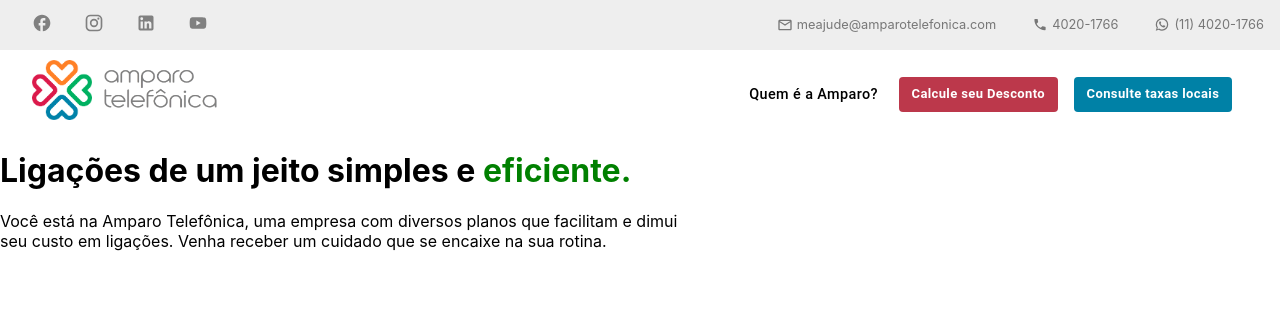
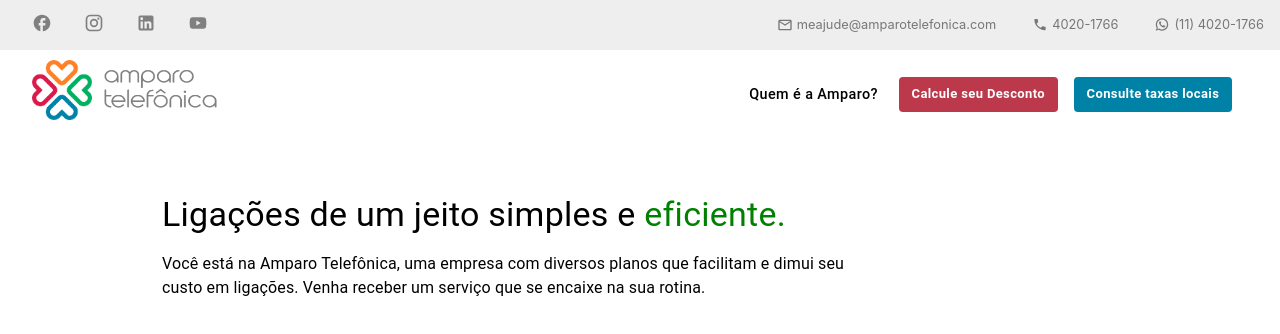
Before and after one commit to joaoreisjpk/Amparo-Saude-Challenge, a Next.js app: page / in a window 1280 px wide. Shown: the top 334 px of the page. Built offline with nearby package versions, Linux system fonts and the light colour scheme.

Commit message:
restyling the main page

```diff
--- a/src/pages/index.tsx
+++ b/src/pages/index.tsx
@@ -1,28 +1,42 @@
-import { Button } from '@mui/material';
+import { Stack, Typography } from '@mui/material';
+import { Box } from '@mui/system';
 import type { NextPage } from 'next';
 import Head from 'next/head';
 import Header from '../components/Header';
 
 const Home: NextPage = () => {
   return (
-    <div>
+    <div
+    /* style={{
+        backgroundImage: 'url("/mainbkg.jpg")',
+        backgroundSize: 'min(100%, 1200px)',
+        backgroundRepeat: 'no-repeat',
+        backgroundPositionY: 'calc(100px - 100vh)',
+        height: '100vh',
+      }} */
+    >
       <Head>
         <title> Home - Amparo Telefônica</title>
         <meta name='description' content='Generated by create next app' />
         <link rel='shortcut icon' href='/favicon.ico' />
       </Head>
       <Header />
-      <div style={{ width: '700px' }}>
-        <h1>
-          Ligações de um jeito simples e{' '}
-          <span style={{ color: 'green' }}>eficiente.</span>
-        </h1>
-        <p>
-          Você está na Amparo Telefônica, uma empresa com diversos planos que
-          facilitam e dimui seu custo em ligações. Venha receber um cuidado que
-          se encaixe na sua rotina.
-        </p>
-      </div>
+      <Box
+        sx={{ marginTop: '4rem', display: 'flex', justifyContent: 'center' }}
+        ml='max(-20rem, -20vw)'
+      >
+        <Stack sx={{ width: '700px', gap: '1rem' }}>
+          <Typography variant='h4'>
+            Ligações de um jeito simples e{' '}
+            <span style={{ color: 'green' }}>eficiente.</span>
+          </Typography>
+          <Typography>
+            Você está na Amparo Telefônica, uma empresa com diversos planos que
+            facilitam e dimui seu custo em ligações. Venha receber um serviço
+            que se encaixe na sua rotina.
+          </Typography>
+        </Stack>
+      </Box>
     </div>
   );
 };
```
Also changed, not shown: public/mainbackground.jpeg (added), 1 other file (tests, documents, lock files or other folders).
